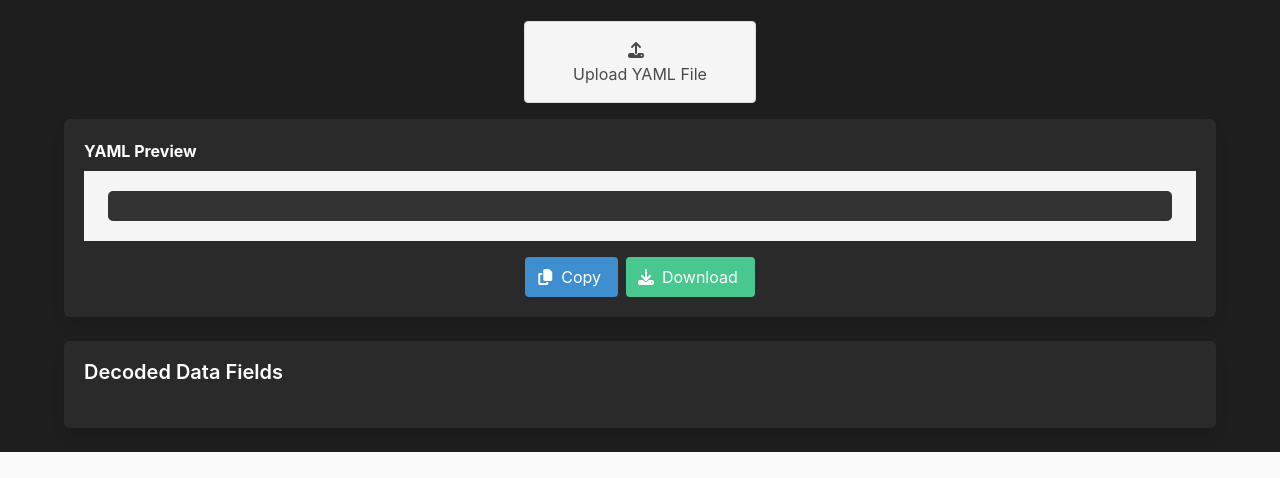
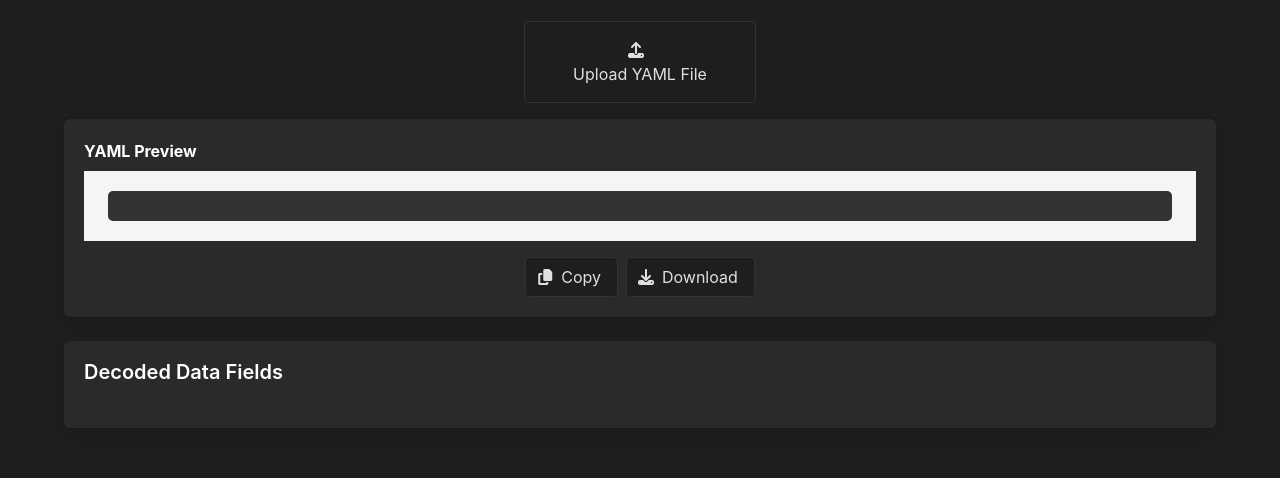
Before and after one commit to cagatayuresin/dynamic-kubernetes-secret-editor, a plain HTML site: page index.html in a window 1280 px wide. Both pictures are taken after a click on the button 1233 px from the left and 753 px from the top of the page. Shown: the part 54-532 px from the top of the page. Drawn offline with nearby package versions, Linux system fonts and the light colour scheme.

Commit message:
style bug fixed

```diff
--- a/src/css/style.css
+++ b/src/css/style.css
@@ -1,26 +1,19 @@
-/* ============================
-   Light and Dark Mode Styles
-   ============================ */
-
-/* Light mode base styles */
+/* Light and dark mode base */
 body.light-mode {
   background-color: #f9f9f9;
   color: #111;
 }
 
-/* Dark mode base styles */
 body.dark-mode {
   background-color: #1e1e1e;
   color: #eee;
 }
 
-/* Box styling in dark mode */
 body.dark-mode .box {
   background-color: #2a2a2a;
   color: #eee;
 }
 
-/* Input and textarea styling in dark mode */
 body.dark-mode .input,
 body.dark-mode .textarea {
   background-color: #333;
@@ -28,24 +21,13 @@ body.dark-mode .textarea {
   border-color: #555;
 }
 
-/* Label and title styling in dark mode */
+/* Label and title in dark mode */
 body.dark-mode .label,
 body.dark-mode .title {
   color: #ffffff;
 }
 
-/* Strong text styling in dark mode */
-body.dark-mode .strong {
-  background-color: #1e1e1e;
-  color: #e0e0e0;
-  border-color: #333;
-}
-
-/* ============================
-   YAML Preview Styles
-   ============================ */
-
-/* Code block styling */
+/* YAML preview style */
 pre code {
   padding: 1em;
   border-radius: 5px;
@@ -53,11 +35,17 @@ pre code {
   font-size: 0.95rem;
 }
 
-/* ============================
-   Floating Button Styles
-   ============================ */
+body.dark-mode .input,
+body.dark-mode .button,
+body.dark-mode .footer,
+body.dark-mode .file-cta,
+body.dark-mode .strong {
+  background-color: #1e1e1e;
+  color: #e0e0e0;
+  border-color: #333;
+}
 
-/* Floating button container */
+/* Floating button group (always visible) */
 #floatingButtons {
   position: fixed;
   bottom: 24px;
@@ -68,7 +56,7 @@ pre code {
   z-index: 100;
 }
 
-/* Floating button styling */
+/* Buttons (dark mode aware) */
 #floatingButtons button {
   background-color: #000000;
   color: white;
@@ -84,34 +72,26 @@ pre code {
   transition: background-color 0.3s ease;
 }
 
-/* Hover effect for floating buttons */
 #floatingButtons button:hover {
   background-color: #222;
 }
 
-/* Ensure floating buttons are always visible */
+/* Remove scroll-triggered show/hide */
 #floatingButtons button.active {
   display: flex;
 }
 
-/* ============================
-   Footer Styles
-   ============================ */
-
-/* Footer icon links */
 .footer-icons a {
   margin: 0 10px;
   color: #000;
   text-decoration: none;
 }
 
-/* GitHub icon hover effect */
 #github:hover {
   color: #333;
   text-shadow: #333 0 0 1px;
 }
 
-/* LinkedIn icon hover effect */
 #linkedin:hover {
   color: #0077b5;
   text-shadow: #0077b5 0 0 1px;
```
